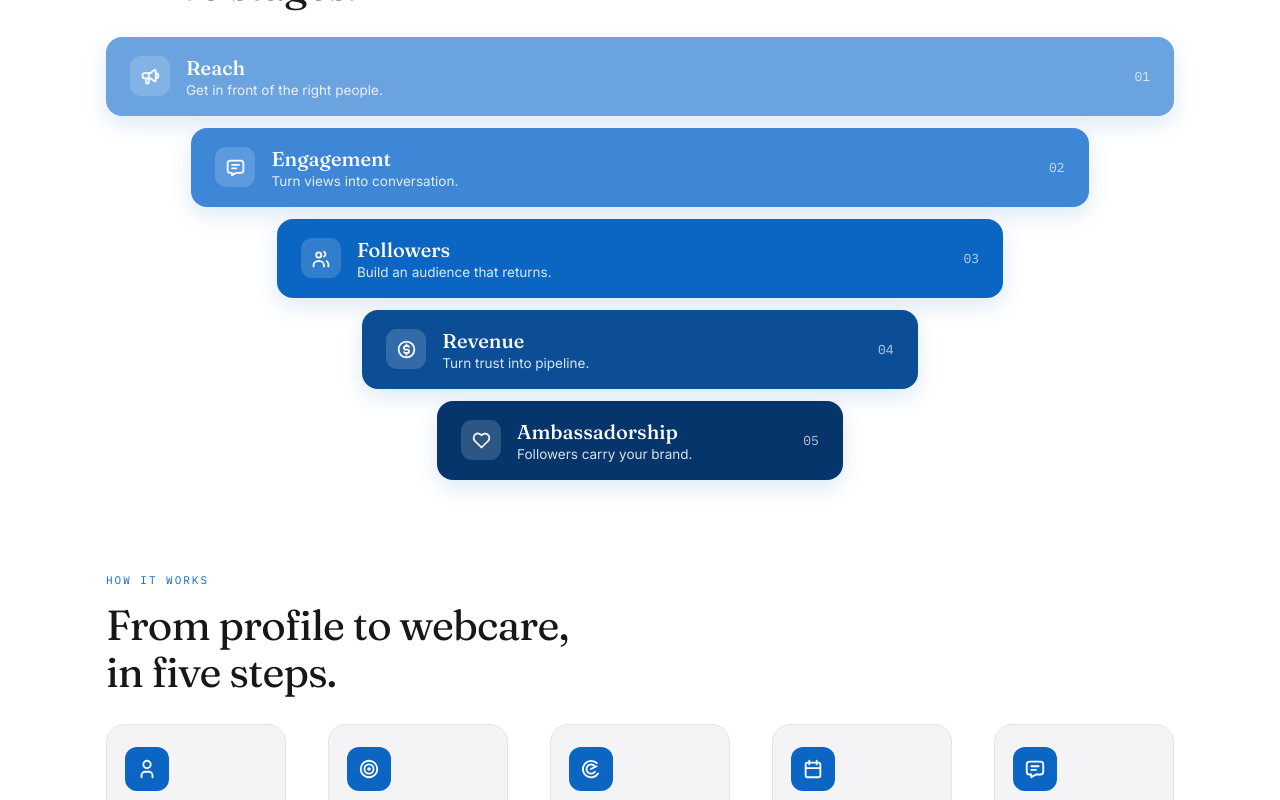
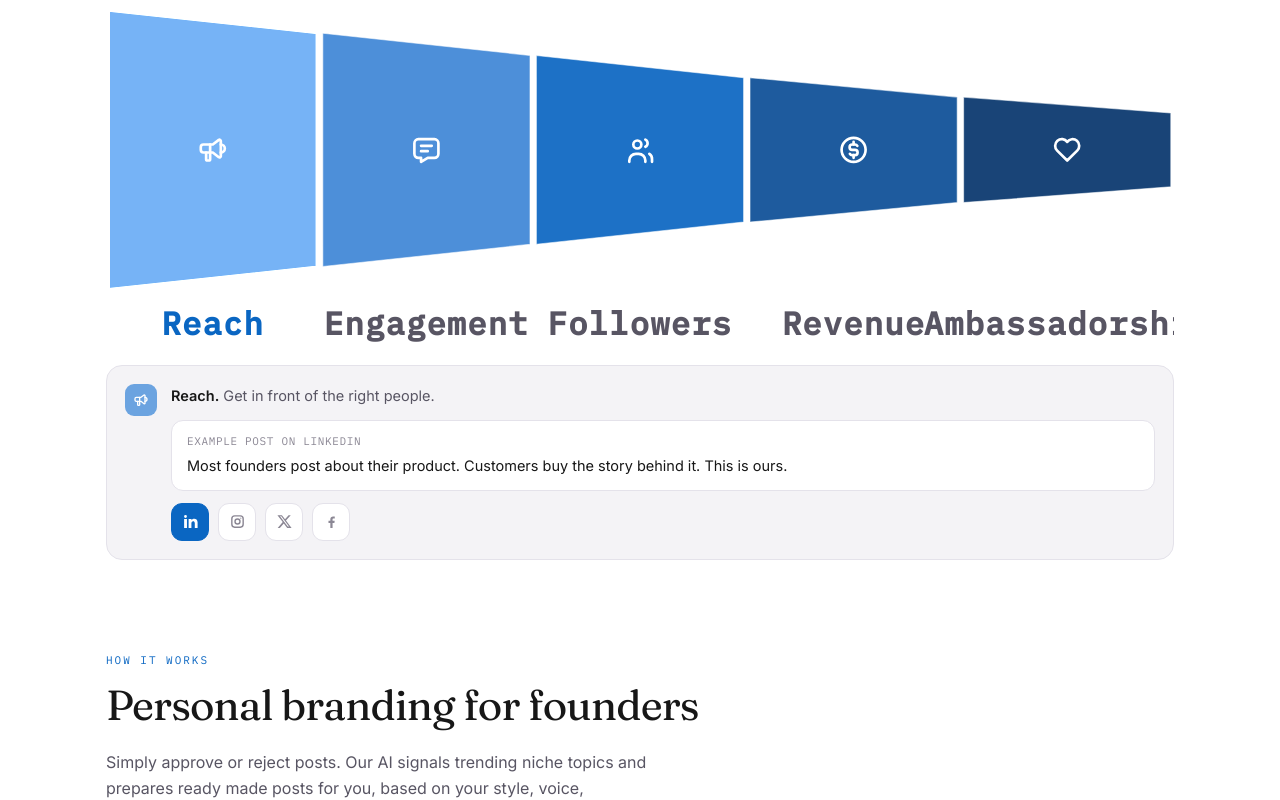
Before and after one commit to Fliimedia/Faab, a React (Vite) app: page / in a window 1280 px wide. Shown: the part 720-1520 px from the top of the page. Built offline with nearby package versions, Linux system fonts and the light colour scheme.

Commit message:
Interactive horizontal funnel, topbar logo swap on scroll, smaller hero mark, new flow intro

```diff
--- a/faab.jsx
+++ b/faab.jsx
@@ -87,7 +87,9 @@ const STR = {
     hero_slogan: 'Be the spokesperson for your brand.',
     nav_home: 'Home', nav_how: 'Hoe het werkt', nav_channels: 'Kanalen', nav_cms: 'CMS', nav_start: 'Start je merk',
     eb_funnel: 'De funnel', funnel_h2a: 'Van bereik tot ambassadeurschap,', funnel_h2b: 'in vijf fasen.',
-    eb_flow: 'Hoe het werkt', flow_h2a: 'Van profiel tot webcare,', flow_h2b: 'in vijf stappen.',
+    fn_example: 'Voorbeeldpost op',
+    eb_flow: 'Hoe het werkt', flow_h2: 'Personal branding for founders',
+    flow_lede: 'Simply approve or reject posts. Our AI signals trending niche topics and prepares ready made posts for you, based on your style, voice, personality and goals.',
     eb_channels: 'Kanalen', channels_h2a: 'Een stem,', channels_h2b: 'vier kanalen.',
     eb_control: 'Menselijke controle', control_h2: 'AI schrijft. Jij beslist.',
     ctrl1_t: 'Jij bepaalt de stem', ctrl1_d: 'Toon, thema\u0027s en templates stel jij in, niet stiekem aangeleerd.',
@@ -141,7 +143,7 @@ const STR = {
     sch_schedule: 'Inplannen', sch_date: 'Datum', sch_time: 'Tijd', sch_confirm: 'Bevestig planning', sch_unschedule: 'Terug naar concepten',
     err_generic: 'Er ging iets mis. Probeer opnieuw.',
     untitled: 'Naamloos concept',
-    ch_strategy: 'Strategie', ch_placements: 'Plaatsingen', ch_examples: 'Voorbeeldcopy per funnelfase', ch_tone: 'Tone of voice op dit kanaal',
+    ch_strategy: 'Strategie', ch_placements: 'Plaatsingen', ch_tone: 'Tone of voice op dit kanaal',
     ch_back: 'Alle kanalen', ch_cta: 'Start je merk op', example_word: 'Voorbeeld',
   },
   en: {
@@ -149,7 +151,9 @@ const STR = {
     hero_slogan: 'Be the spokesperson for your brand.',
     nav_home: 'Home', nav_how: 'How it works', nav_channels: 'Channels', nav_cms: 'CMS', nav_start: 'Start your brand',
     eb_funnel: 'The funnel', funnel_h2a: 'From reach to ambassadorship,', funnel_h2b: 'in five stages.',
-    eb_flow: 'How it works', flow_h2a: 'From profile to webcare,', flow_h2b: 'in five steps.',
+    fn_example: 'Example post on',
+    eb_flow: 'How it works', flow_h2: 'Personal branding for founders',
+    flow_lede: 'Simply approve or reject posts. Our AI signals trending niche topics and prepares ready made posts for you, based on your style, voice, personality and goals.',
     eb_channels: 'Channels', channels_h2a: 'One voice,', channels_h2b: 'four channels.',
     eb_control: 'Human control', control_h2: 'AI drafts. You decide.',
     ctrl1_t: 'You define the voice', ctrl1_d: 'Tone, themes and templates are set by you, never learned behind your back.',
@@ -201,7 +205,7 @@ const STR = {
     sch_schedule: 'Schedule', sch_date: 'Date', sch_time: 'Time', sch_confirm: 'Confirm schedule', sch_unschedule: 'Back to drafts',
     err_generic: 'Something went wrong. Try again.',
     untitled: 'Untitled draft',
-    ch_strategy: 'Strategy', ch_placements: 'Placements', ch_examples: 'Example copy per funnel stage', ch_tone: 'Tone of voice on this channel',
+    ch_strategy: 'Strategy', ch_placements: 'Placements', ch_tone: 'Tone of voice on this channel',
     ch_back: 'All channels', ch_cta: 'Start your brand on', example_word: 'Example',
   },
 };
@@ -409,6 +413,12 @@ export default function App() {
   const [intro, setIntro] = useState(true);
   const [view, setView] = useState('home'); // home | channel:<id> | onboarding | cms
   const [menu, setMenu] = useState(false);
+  const [scrolled, setScrolled] = useState(false);
+  useEffect(() => {
+    const onScroll = () => setScrolled(window.scrollY > 90);
+    window.addEventListener('scroll', onScroll, { passive: true });
+    return () => window.removeEventListener('scroll', onScroll);
+  }, []);
 
   const [user, setUser] = useState(null); // { email, name }
   const [brand, setBrand] = useState(emptyBrand());
@@ -660,8 +670,10 @@ Write in ${langName(lang)}. Rules:
 
       <header className="topbar">
         <button className="brand" onClick={() => go('home')} aria-label="FAAB home">
-          {Logo.mark({ className: 'brand-mark' })}
-          {Logo.wordmark({ className: 'brand-logo' })}
+          <span className={'brand-swap' + (scrolled ? ' brand-scrolled' : '')}>
+            {Logo.mark({ className: 'brand-mark' })}
+            {Logo.wordmark({ className: 'brand-logo' })}
+          </span>
         </button>
         <button className={'burger' + (menu ? ' burger-on' : '')} onClick={() => setMenu((m) => !m)} aria-label="Menu" aria-expanded={menu}>
           <span className="burger-bar b1" /><span className="burger-bar b2" /><span className="burger-bar b3" />
@@ -739,6 +751,54 @@ Write in ${langName(lang)}. Rules:
 }
 
 // ---------- Home ----------
+function FunnelViz({ t, lang }) {
+  const [phase, setPhase] = useState('reach');
+  const [exCh, setExCh] = useState('linkedin');
+  const W = 1000, H = 330, cy = 145, labelY = 318, segW = W / FUNNEL.length;
+  const hs = [...FUNNEL.map((f) => f.w * 2.6), FUNNEL[FUNNEL.length - 1].w * 2.6 * 0.7];
+  const f = FUNNEL.find((x) => x.id === phase) || FUNNEL[0];
+  const ch = channelById(exCh);
+  return (
+    <div className="hfunnel">
+      <svg className="bowtie" viewBox={`0 0 ${W} ${H}`} role="group" aria-label={t('eb_funnel')}>
+        {FUNNEL.map((fu, i) => {
+          const x0 = i * segW + 3, x1 = (i + 1) * segW - 3;
+          const hl = hs[i], hr = hs[i + 1];
+          const pts = `${x0},${cy - hl / 2} ${x1},${cy - hr / 2} ${x1},${cy + hr / 2} ${x0},${cy + hl / 2}`;
+          const cx = i * segW + segW / 2;
+          const on = phase === fu.id;
+          return (
+            <g key={fu.id} className={'bseg' + (on ? ' bseg-on' : '')} onClick={() => setPhase(fu.id)}
+              role="button" tabIndex={0} aria-pressed={on}
+              onKeyDown={(e) => { if (e.key === 'Enter' || e.key === ' ') { e.preventDefault(); setPhase(fu.id); } }}>
+              <polygon points={pts} fill={fu.c} />
+              {fu.ic({ x: cx - 15, y: cy - 15, width: 30, height: 30, color: '#fff', className: 'bic' })}
+              <text x={cx} y={labelY} textAnchor="middle" className="blbl">{fu.t[lang]}</text>
+            </g>
+          );
+        })}
+      </svg>
+      <div className="fnote">
+        <span className="fnote-ic" style={{ background: f.c }}>{f.ic({ width: 16, height: 16 })}</span>
+        <div className="fnote-body">
+          <p className="fnote-d"><b>{f.t[lang]}.</b> {f.d[lang]}</p>
+          <div className="fnote-ex">
+            <span className="fnote-ex-label">{t('fn_example')} {ch.name}</span>
+            <p className="fnote-ex-copy">{ch.ex[phase][lang]}</p>
+          </div>
+          <div className="fnote-channels">
+            {CHANNELS.map((c) => (
+              <button key={c.id} className={'fch' + (exCh === c.id ? ' fch-on' : '')} style={{ '--cc': c.c }} onClick={() => setExCh(c.id)} aria-label={c.name} aria-pressed={exCh === c.id}>
+                {c.ic({ width: 17, height: 17 })}
+              </button>
+            ))}
+          </div>
+        </div>
+      </div>
+    </div>
+  );
+}
+
 function Home({ t, lang, go }) {
   return (
     <main>
@@ -755,20 +815,13 @@ function Home({ t, lang, go }) {
       <section id="funnel" className="sect wrap">
         <div className="eyebrow">{t('eb_funnel')}</div>
         <h2 className="h2">{t('funnel_h2a')}<br className="bk" /> {t('funnel_h2b')}</h2>
-        <div className="funnel">
-          {FUNNEL.map((f) => (
-            <div className="f-seg" key={f.id} style={{ '--fw': f.w + '%', background: f.c }}>
-              <span className="f-ic">{f.ic({ width: 21, height: 21 })}</span>
-              <span className="f-body"><span className="f-t">{f.t[lang]}</span><span className="f-d">{f.d[lang]}</span></span>
-              <span className="f-n">{f.n}</span>
-            </div>
-          ))}
-        </div>
+        <FunnelViz t={t} lang={lang} />
       </section>
 
       <section id="flow" className="sect wrap">
         <div className="eyebrow">{t('eb_flow')}</div>
-        <h2 className="h2">{t('flow_h2a')}<br className="bk" /> {t('flow_h2b')}</h2>
+        <h2 className="h2">{t('flow_h2')}</h2>
+        <p className="sect-lede">{t('flow_lede')}</p>
         <div className="flow">
           {USERFLOW.map((s, i) => (
             <React.Fragment key={s.k}>
@@ -871,21 +924,6 @@ function ChannelPage({ t, lang, id, go }) {
       <section className="panel">
         <h2 className="panel-title">{t('ch_tone')}</h2>
         <p className="body-text">{ch.tone[lang]}</p>
-      </section>
-
-      <section className="panel">
-        <h2 className="panel-title">{t('ch_examples')}</h2>
-        <div className="ex-list">
-          {FUNNEL.map((f) => (
-            <div className="ex-item" key={f.id}>
-              <div className="ex-head">
-                <span className="ex-ic" style={{ background: f.c }}>{f.ic({ width: 16, height: 16 })}</span>
-                <span className="ex-phase">{f.t[lang]}</span>
-              </div>
-              <p className="ex-copy">{ch.ex[f.id][lang]}</p>
-            </div>
-          ))}
-        </div>
       </section>
 
       <div className="chpage-cta">
@@ -1509,6 +1547,7 @@ const CSS = `
 .faab a { color:inherit; text-decoration:none; }
 .faab :focus-visible { outline:2px solid var(--blue); outline-offset:2px; border-radius:8px; }
 
+.sect-lede { margin:-8px 0 26px; color:var(--mut); font-size:16px; line-height:1.65; max-width:56ch; }
 .eyebrow { display:inline-flex; align-items:center; gap:7px; font-family:'IBM Plex Mono',monospace; font-size:11px; letter-spacing:0.18em; text-transform:uppercase; color:var(--blue); }
 .field-label { font-family:'IBM Plex Mono',monospace; font-size:11px; letter-spacing:0.13em; text-transform:uppercase; color:var(--dim); display:flex; gap:8px; align-items:baseline; }
 .field-label.mt { display:block; margin:20px 0 10px; }
@@ -1530,9 +1569,12 @@ const CSS = `
 /* topbar */
 .topbar { display:flex; align-items:center; justify-content:space-between; padding:14px 26px; border-bottom:1px solid var(--line); position:sticky; top:0; z-index:60; background:rgba(255,255,255,0.9); backdrop-filter:blur(14px); }
 .brand { display:flex; align-items:center; gap:12px; background:none; border:none; padding:0; color:var(--ink); }
-.brand-mark { height:22px; width:auto; aspect-ratio:1719.8/784; display:block; }
-.brand-logo { height:20px; width:auto; aspect-ratio:3636/748; display:block; }
-.brand-logo.sm { height:18px; }
+.brand-swap { position:relative; display:block; width:100px; height:24px; }
+.brand-mark { position:absolute; left:0; top:50%; transform:translateY(-50%); height:20px; width:auto; aspect-ratio:1719.8/784; opacity:1; transition:opacity .25s ease; }
+.brand-logo { position:absolute; left:0; top:50%; transform:translateY(-50%); height:19px; width:auto; aspect-ratio:3636/748; opacity:0; transition:opacity .25s ease; }
+.brand-scrolled .brand-mark { opacity:0; }
+.brand-scrolled .brand-logo { opacity:1; }
+.foot .brand-logo.sm { position:static; transform:none; height:18px; opacity:1; }
 
 /* burger */
 .burger { position:relative; width:40px; height:40px; border:1px solid var(--line); border-radius:12px; background:var(--white); display:flex; flex-direction:column; align-items:center; justify-content:center; gap:5px; }
@@ -1575,7 +1617,7 @@ const CSS = `
 
 /* hero */
 .hero { position:relative; overflow:hidden; padding-top:90px; padding-bottom:90px; text-align:center; display:flex; flex-direction:column; align-items:center; }
-.hero-mark { position:relative; z-index:1; width:min(230px,52vw); height:auto; color:var(--ink); animation:fadeUp .8s ease both; }
+.hero-mark { position:relative; z-index:1; width:min(138px,31vw); height:auto; color:var(--ink); animation:fadeUp .8s ease both; }
 .hero-ripple { position:absolute; inset:0; display:flex; align-items:center; justify-content:center; pointer-events:none; }
 .hero-ripple span { position:absolute; width:340px; height:340px; border-radius:50%; border:1.5px solid var(--paper); box-shadow:0 0 0 1px rgba(23,23,23,0.015) inset; animation:ripple 7s ease-out infinite; }
 .hero-ripple span:nth-child(2) { animation-delay:1.75s; }
@@ -1590,13 +1632,28 @@ const CSS = `
 .h2 { font-family:'Fraunces',serif; font-weight:400; font-size:clamp(28px,4vw,42px); letter-spacing:-0.02em; line-height:1.12; margin:14px 0 28px; text-wrap:balance; }
 
 /* funnel */
-.funnel { display:flex; flex-direction:column; align-items:center; gap:12px; margin-top:8px; }
-.f-seg { width:100%; max-width:var(--fw,100%); display:flex; align-items:center; gap:16px; padding:18px 24px; border-radius:16px; color:#fff; text-align:left; box-shadow:0 8px 22px rgba(10,102,194,0.14); }
-.f-ic { display:inline-flex; width:40px; height:40px; border-radius:11px; background:rgba(255,255,255,0.16); align-items:center; justify-content:center; flex:none; }
-.f-body { display:flex; flex-direction:column; gap:2px; flex:1; min-width:0; }
-.f-t { font-family:'Fraunces',serif; font-weight:500; font-size:20px; }
-.f-d { font-size:13.5px; opacity:0.85; }
-.f-n { font-family:'IBM Plex Mono',monospace; font-size:13px; opacity:0.72; flex:none; }
+.hfunnel { display:flex; flex-direction:column; gap:18px; margin-top:8px; }
+.bowtie { width:100%; height:auto; display:block; }
+.bseg { cursor:pointer; outline:none; }
+.bseg polygon { stroke:rgba(255,255,255,0.55); stroke-width:1; opacity:0.92; transition:opacity .15s ease, filter .15s ease; }
+.bseg:hover polygon { opacity:1; }
+.bseg:focus-visible polygon { stroke:#fff; stroke-width:2; }
+.bseg-on polygon { opacity:1; filter:brightness(1.1); stroke:#fff; stroke-width:1.4; }
+.bic { pointer-events:none; }
+.blbl { font-family:'IBM Plex Mono',monospace; font-size:30px; font-weight:600; fill:var(--mut); letter-spacing:0.04em; }
+.bseg-on .blbl { fill:var(--blue); }
+.fnote { display:flex; gap:14px; align-items:flex-start; background:var(--paper); border:1px solid var(--line); border-radius:16px; padding:18px; }
+.fnote-ic { width:32px; height:32px; border-radius:9px; color:#fff; display:inline-flex; align-items:center; justify-content:center; flex:none; }
+.fnote-body { display:flex; flex-direction:column; gap:12px; min-width:0; flex:1; }
+.fnote-d { margin:0; color:var(--mut); font-size:14.5px; line-height:1.6; }
+.fnote-d b { color:var(--ink); font-weight:600; }
+.fnote-ex { background:var(--white); border:1px solid var(--line); border-radius:12px; padding:13px 15px; }
+.fnote-ex-label { font-family:'IBM Plex Mono',monospace; font-size:11px; letter-spacing:0.06em; color:var(--dim); text-transform:uppercase; display:block; margin-bottom:6px; }
+.fnote-ex-copy { margin:0; font-size:14.5px; line-height:1.6; }
+.fnote-channels { display:flex; gap:9px; }
+.fch { width:38px; height:38px; border-radius:11px; border:1px solid var(--line); background:var(--white); color:var(--dim); display:inline-flex; align-items:center; justify-content:center; transition:color .15s, border-color .15s, transform .12s; }
+.fch:hover { transform:translateY(-1px); color:var(--cc); }
+.fch-on { color:#fff; background:var(--cc); border-color:var(--cc); }
 
 /* userflow */
 .flow { display:flex; align-items:stretch; gap:10px; margin-top:8px; }
@@ -1650,11 +1707,6 @@ const CSS = `
 .place-grid { display:grid; grid-template-columns:repeat(2,1fr); gap:12px; }
 .place { display:flex; gap:12px; align-items:center; background:var(--paper); border:1px solid var(--line); border-radius:12px; padding:14px; font-size:14.5px; }
 .place-n { width:26px; height:26px; border-radius:50%; color:#fff; display:inline-flex; align-items:center; justify-content:center; font-size:12.5px; font-weight:600; flex:none; }
-.ex-list { display:flex; flex-direction:column; gap:12px; }
-.ex-item { background:var(--paper); border:1px solid var(--line); border-radius:14px; padding:16px; }
-.ex-head { display:flex; align-items:center; gap:10px; margin-bottom:8px; }
-.ex-ic { width:28px; height:28px; border-radius:8px; color:#fff; display:inline-flex; align-items:center; justify-content:center; flex:none; }
-.ex-phase { font-family:'IBM Plex Mono',monospace; font-size:11.5px; letter-spacing:0.1em; text-transform:uppercase; color:var(--mut); }
 .ex-copy { margin:0; font-size:14.5px; line-height:1.55; white-space:pre-wrap; }
 .chpage-cta { display:flex; justify-content:center; margin-top:10px; }
 
@@ -1836,7 +1888,6 @@ const CSS = `
   .hero { padding-top:48px; padding-bottom:52px; }
   .flow { flex-direction:column; }
   .flow-arrow { transform:rotate(90deg); padding:4px 0; }
-  .f-seg { max-width:100%; }
   .ch-grid { grid-template-columns:repeat(2,1fr); }
   .ctrl { padding:24px; } .ctrl-grid { grid-template-columns:1fr; }
   .contact { grid-template-columns:1fr; }
```
